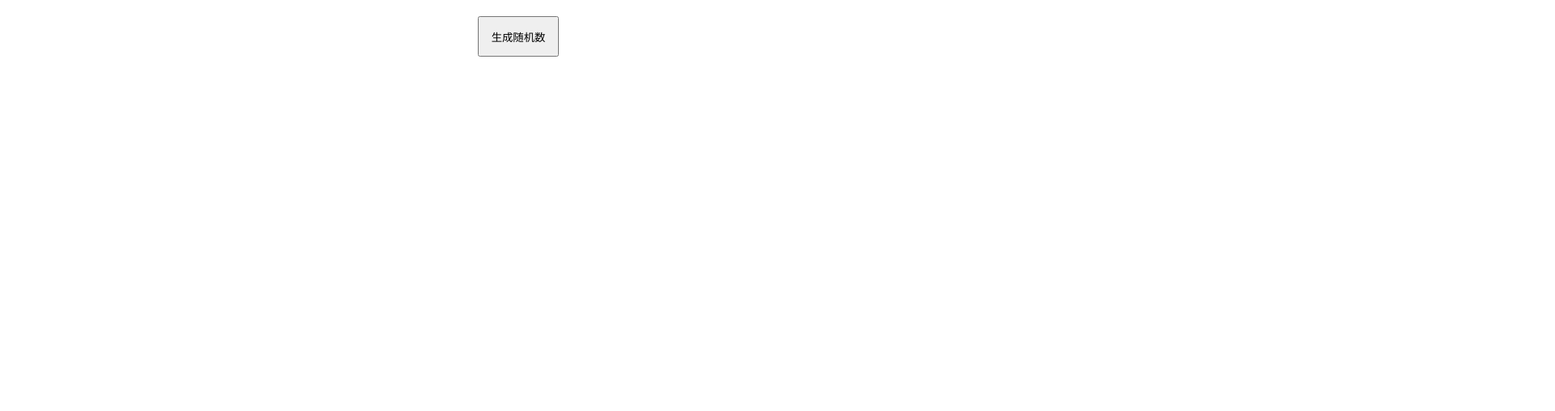
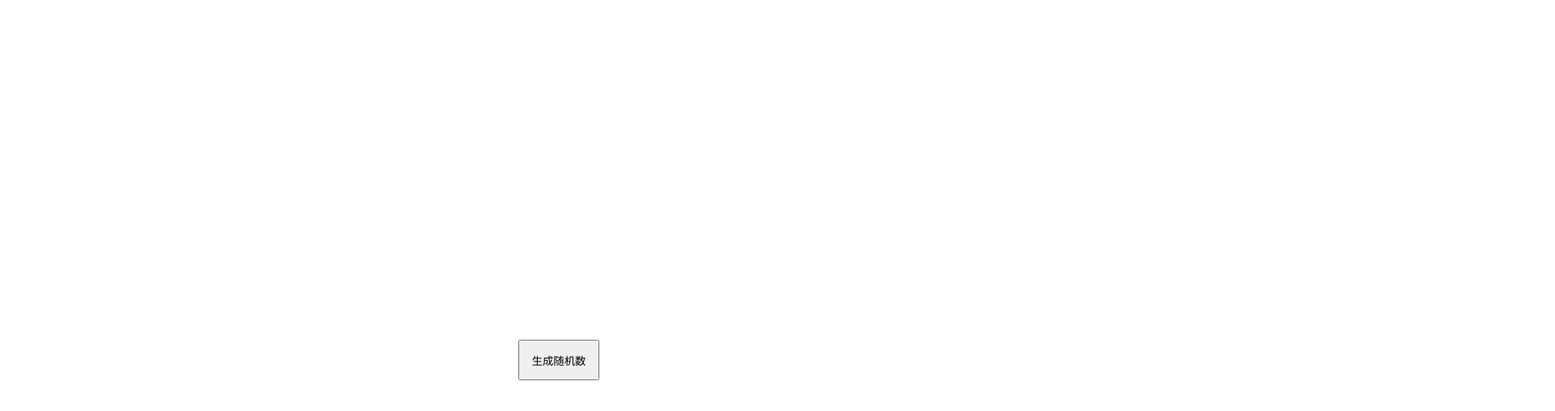
Before and after one commit to m978718484/qc, a plain HTML site: page g.html in a window 1280 px wide. Shown: the whole page at 81% size, 1920 px wide, since content can reach past the window. Drawn offline with Linux system fonts and the light colour scheme.

Commit message:
modify g.html

```diff
--- a/g.html
+++ b/g.html
@@ -2,14 +2,28 @@
 <html>
   <head>
     <meta http-equiv="Content-Type" content="text/html; charset=utf-8" />
+    <meta name="viewport" content="width=device-width,initial-scale=1,minimum-scale=1,maximum-scale=1,user-scalable=no" />
     <script language="javascript" type="text/javascript" src="jquery.min.js"></script>
     <title>挑战题</title>
+    <style type="text/css">
+    	html,body,div{
+			margin:0;
+			padding:0;
+			height:100%;
+			position:relative;
+		}
+		.all-middle2{
+			top:50%;
+			left:50%;
+		}
+    </style>
   </head>
 
   <body>
-    <center><p id="pid" style="font-size: 20px;"></p></center>
-	<center><input type="button" value="生成随机数" onclick="g();" style="width:100px;height: 50px" />
-    </center>
+		<center><p id="pid" style="font-size: 20px;"></p></center>
+		<div class="all-middle2">
+			<input type="button" value="生成随机数" onclick="g();" style="width:100px;height: 50px" />
+    	</div>
     <script>
         function g() {
           var pid = document.getElementById('pid');
```
